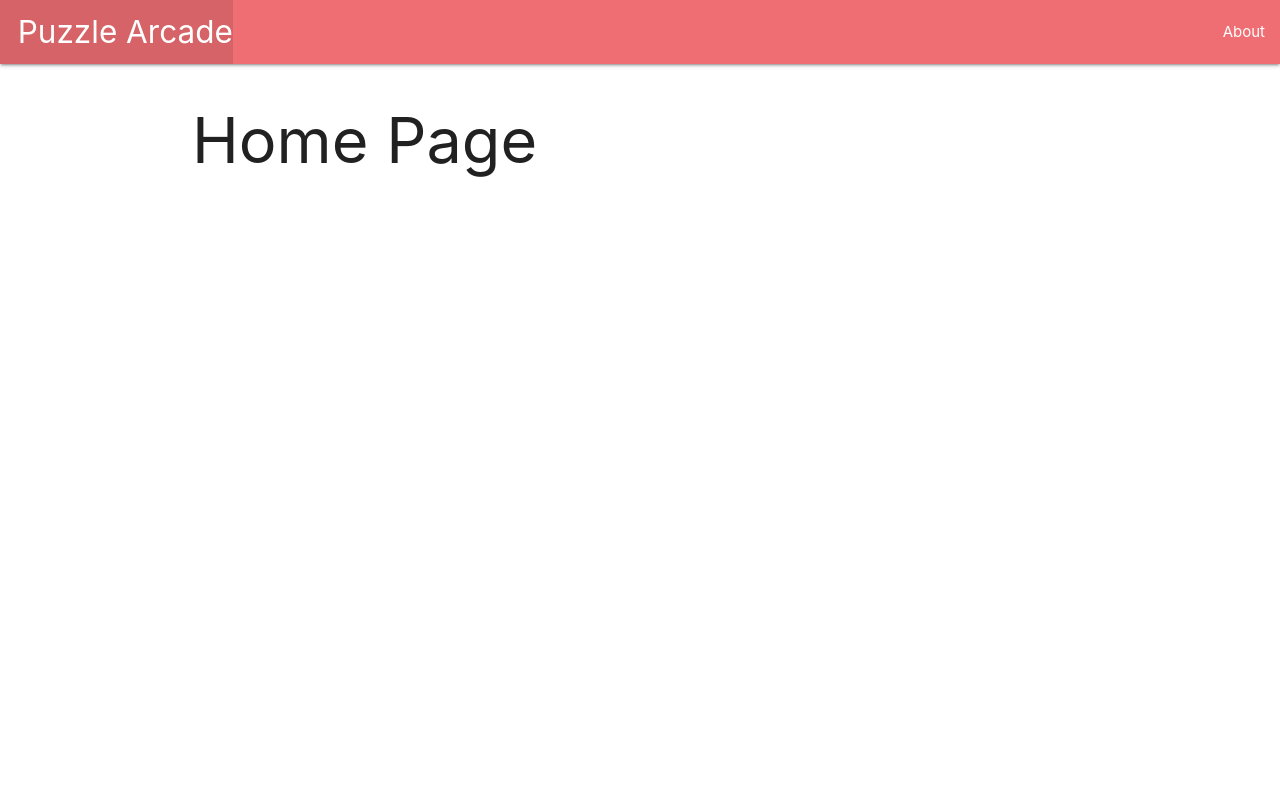
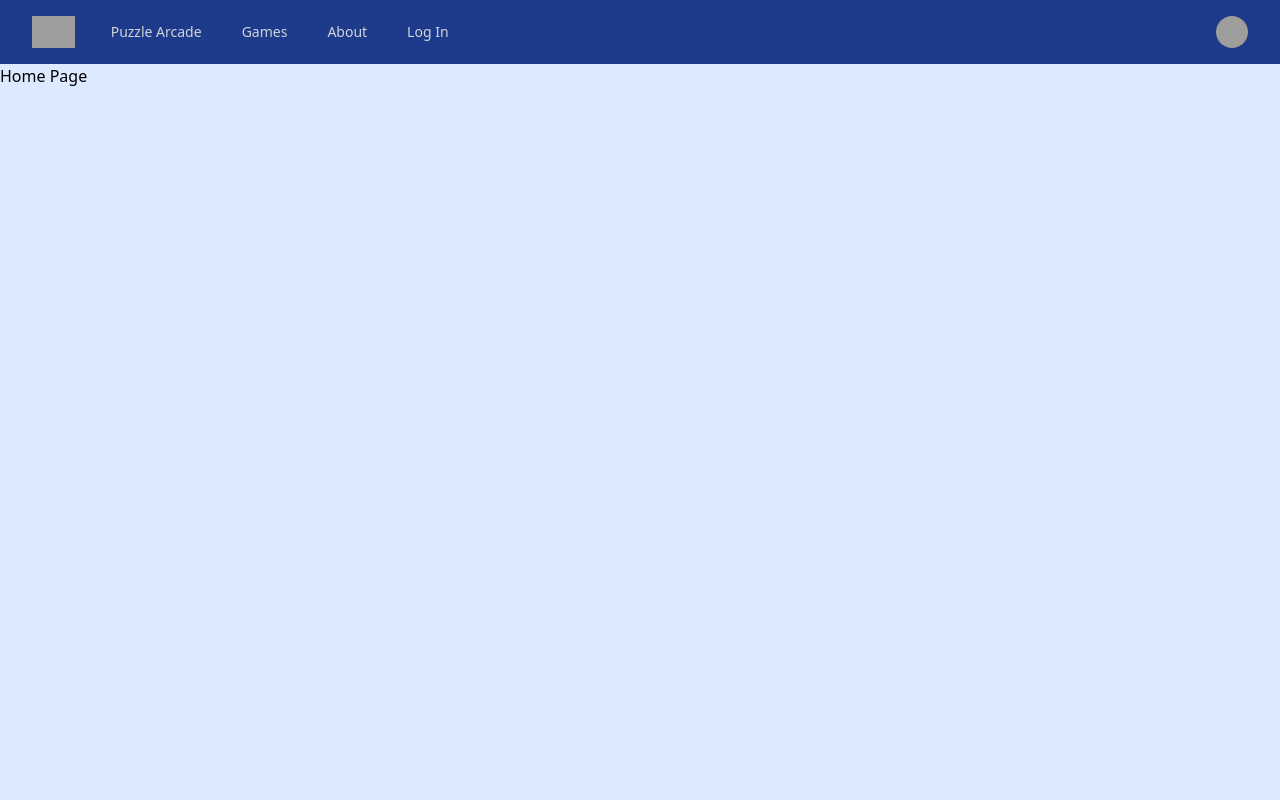
Before and after one commit to Grglls/puzzle-arcade, a Django app: page / in a window 1280 px wide. Run offline with Django 5.2, Linux system fonts and the light colour scheme; some libraries are stand-ins or nearby versions; grey boxes are pictures that could not be loaded.

Commit message:
Nav bar and Tailwind CSS added.

```diff
--- a/main_app/templates/base.html
+++ b/main_app/templates/base.html
@@ -4,22 +4,80 @@
     <meta name="viewport" content="width=device-width, initial-scale=1.0">
     <meta http-equiv="X-UA-Compatible" content="ie=edge">
     <title>Puzzle Arcade</title>
-  <link rel="stylesheet" href="https://cdnjs.cloudflare.com/ajax/libs/materialize/1.0.0/css/materialize.min.css">
+    <!-- <link rel="stylesheet" href="https://cdnjs.cloudflare.com/ajax/libs/materialize/1.0.0/css/materialize.min.css"> -->
+    <script src="https://cdn.tailwindcss.com"></script>
 </head>
-<body>
-  <header class="navbar-fixed">
-    <nav>
-      <div class="nav-wrapper">
-        <ul>
-          <li><a href="/" class="left brand-logo">&nbsp;&nbsp;Puzzle Arcade</a></li>
-        </ul>
-        <ul class="right">
-          <li><a href="/about">About</a></li>
-        </ul>
+<body class="bg-blue-100">
+    <nav class="bg-blue-900">
+        <div class="mx-auto max-w-7xl px-2 lg:px-8">
+          <div class="relative flex h-16 items-center justify-between">
+            <div class="absolute inset-y-0 left-0 flex items-center sm:hidden">
+              <!-- Mobile menu button-->
+              <button type="button" class="relative inline-flex items-center justify-center rounded-md p-2 text-gray-400 hover:bg-gray-700 hover:text-white focus:outline-none focus:ring-2 focus:ring-inset focus:ring-white" aria-controls="mobile-menu" aria-expanded="false">
+                <span class="absolute -inset-0.5"></span>
+                <span class="sr-only">Open main menu</span>
+                <!--
+                  Icon when menu is closed.
+
+                  Menu open: "hidden", Menu closed: "block"
+                -->
+                <svg class="block h-6 w-6" fill="none" viewBox="0 0 24 24" stroke-width="1.5" stroke="currentColor" aria-hidden="true">
+                  <path stroke-linecap="round" stroke-linejoin="round" d="M3.75 6.75h16.5M3.75 12h16.5m-16.5 5.25h16.5" />
+                </svg>
+                <!--
+                  Icon when menu is open.
+
+                  Menu open: "block", Menu closed: "hidden"
+                -->
+                <svg class="hidden h-6 w-6" fill="none" viewBox="0 0 24 24" stroke-width="1.5" stroke="currentColor" aria-hidden="true">
+                  <path stroke-linecap="round" stroke-linejoin="round" d="M6 18L18 6M6 6l12 12" />
+                </svg>
+              </button>
+            </div>
+            <div class="flex flex-1 items-center justify-center sm:items-stretch sm:justify-start">
+              <div class="flex flex-shrink-0 items-center">
+                <img class="h-8 w-auto" src="https://tailwindui.com/img/logos/mark.svg?color=indigo&shade=500" alt="Your Company">
+              </div>
+              <div class="hidden sm:ml-6 sm:block">
+                <div class="flex space-x-4">
+                  <!-- Current: "bg-gray-900 text-white", Default: "text-gray-300 hover:bg-gray-700 hover:text-white" -->
+                  <!-- <a href="#" class="bg-gray-900 text-white rounded-md px-3 py-2 text-sm font-medium" aria-current="page">Dashboard</a> -->
+                  <a href="/" class="text-gray-300 hover:bg-gray-700 hover:text-white rounded-md px-3 py-2 text-sm font-medium">Puzzle Arcade</a>
+                  <a href="#" class="text-gray-300 hover:bg-gray-700 hover:text-white rounded-md px-3 py-2 text-sm font-medium">Games</a>
+                  <a href="/about" class="text-gray-300 hover:bg-gray-700 hover:text-white rounded-md px-3 py-2 text-sm font-medium">About</a>
+                  <a href="/" class="text-gray-300 hover:bg-gray-700 hover:text-white rounded-md px-3 py-2 text-sm font-medium">Log In</a>
+                </div>
+              </div>
+            </div>
+            <div class="absolute inset-y-0 right-0 flex items-center pr-2 sm:static sm:inset-auto sm:ml-6 sm:pr-0">
+
+              <!-- Profile dropdown -->
+              <div class="relative ml-3">
+                <div>
+                  <button type="button" class="relative flex rounded-full bg-gray-800 text-sm focus:outline-none focus:ring-2 focus:ring-white focus:ring-offset-2 focus:ring-offset-gray-800" id="user-menu-button" aria-expanded="false" aria-haspopup="true">
+                    <span class="absolute -inset-1.5"></span>
+                    <span class="sr-only">Open user menu</span>
+                    <img class="h-8 w-8 rounded-full" src="https://images.unsplash.com/photo-1472099645785-5658abf4ff4e?ixlib=rb-1.2.1&ixid=eyJhcHBfaWQiOjEyMDd9&auto=format&fit=facearea&facepad=2&w=256&h=256&q=80" alt="">
+                  </button>
+                </div>
+
+                <!--
+                  Dropdown menu, show/hide based on menu state.
+
+                  Entering: "transition ease-out duration-100"
+                    From: "transform opacity-0 scale-95"
+                    To: "transform opacity-100 scale-100"
+                  Leaving: "transition ease-in duration-75"
+                    From: "transform opacity-100 scale-100"
+                    To: "transform opacity-0 scale-95"
+                -->
+              </div>
+            </div>
+          </div>
         </div>
     </nav>
-  </header>
-  <main class="container">
+
+    <main class="">
         {% block content %}
         {% endblock %}
     </main>
```
Also changed, not shown: main_app/static/css/style.css (added). Lines whose indentation alone changed are shown as unchanged.
